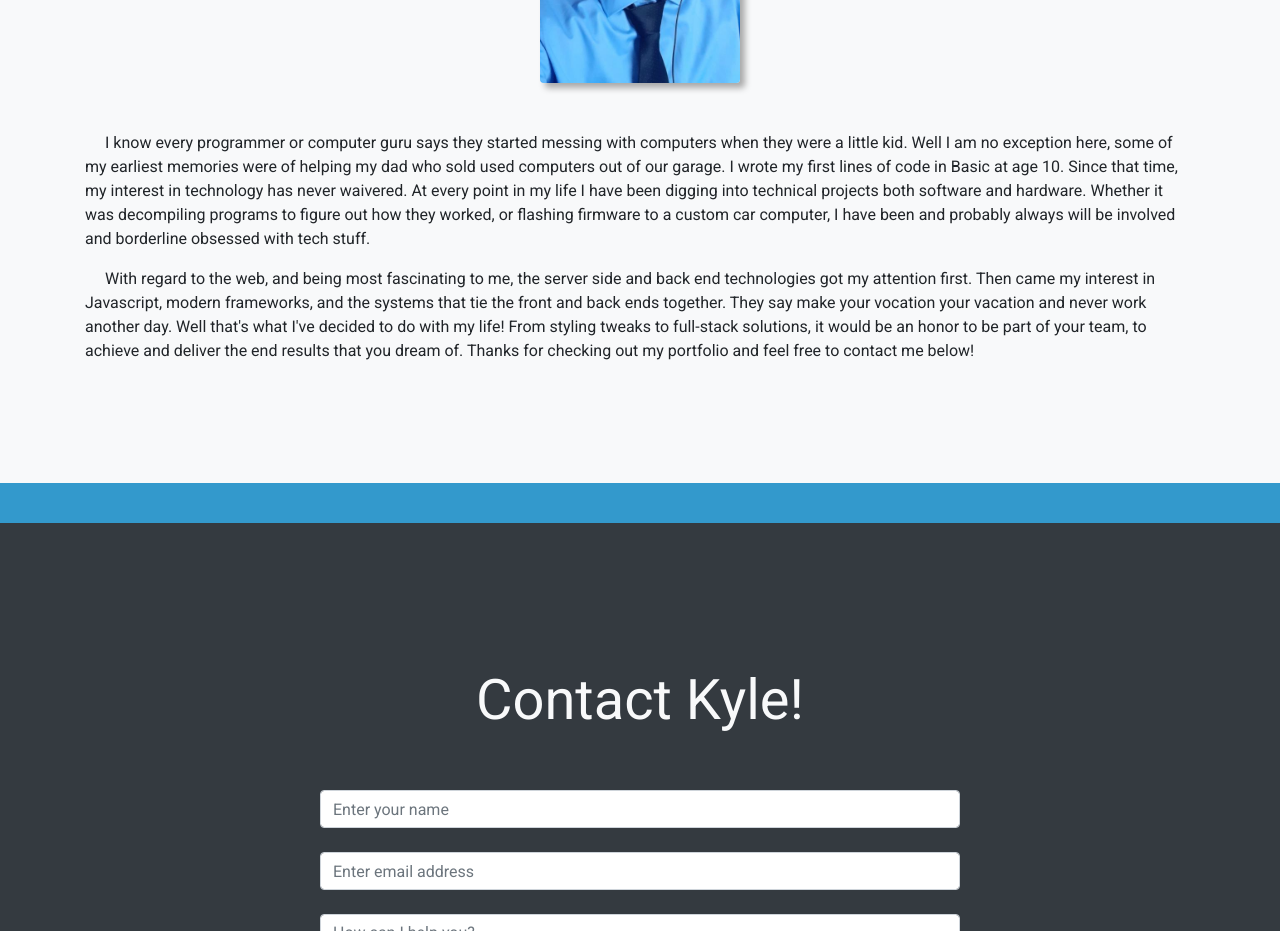
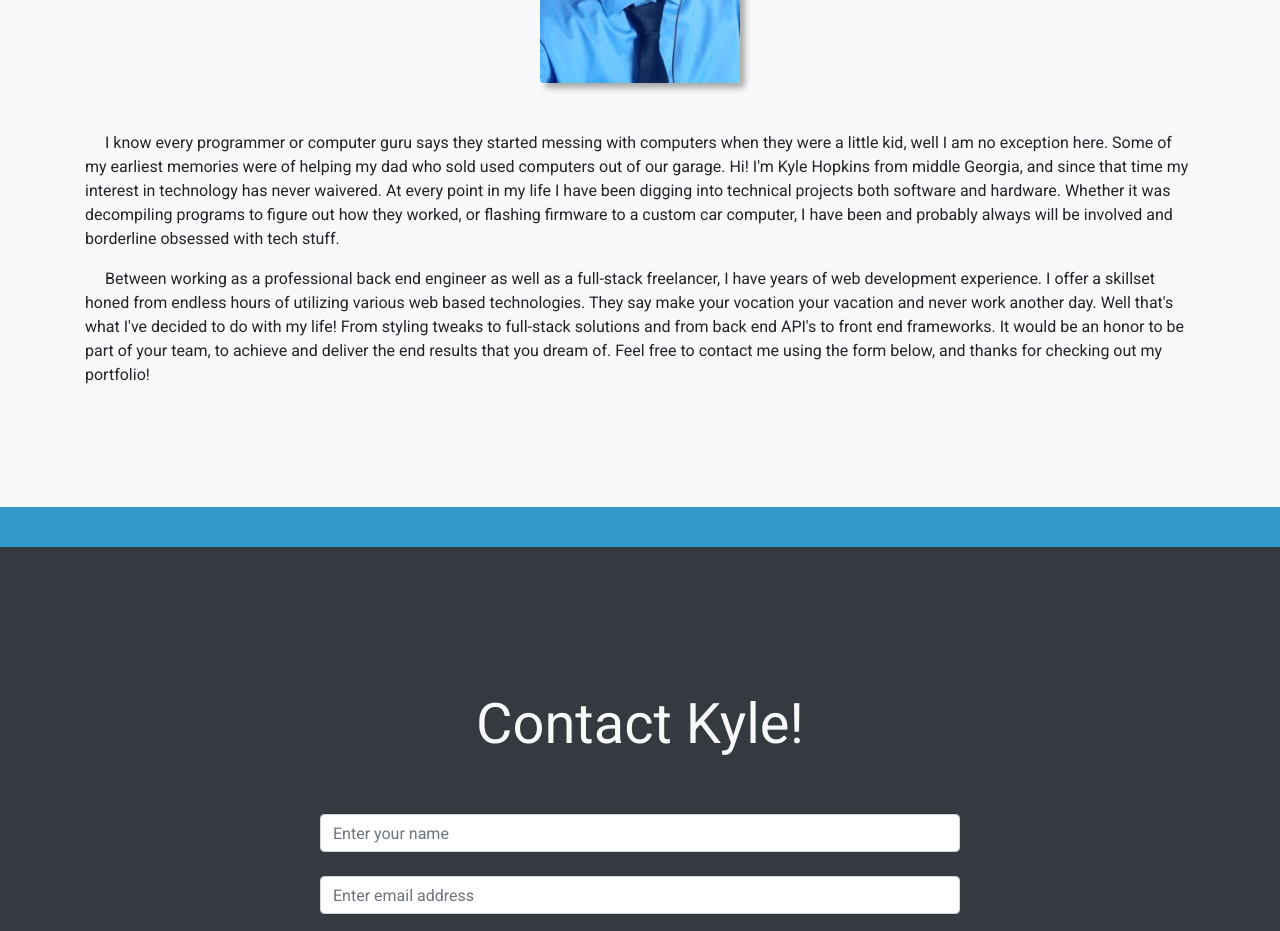
Before and after one commit to kh09211/Kylewebdev_VUE, a Vue app: page / in a window 1280 px wide. Shown: the part 5120-6051 px from the top of the page. Built offline with nearby package versions, Linux system fonts and the light colour scheme; no server answers.

Commit message:
Changed about me text

```diff
--- a/src/components/AboutMe.vue
+++ b/src/components/AboutMe.vue
@@ -10,8 +10,8 @@
 			<div class="text-left">
 				<br>
 				<br>
-	  			<p>I know every programmer or computer guru says they started messing with computers when they were a little kid. Well I am no exception here, some of my earliest memories were of helping my dad who sold used computers out of our garage. I wrote my first lines of code in Basic at age 10. Since that time, my interest in technology has never waivered. At every point in my life I have been digging into technical projects both software and hardware. Whether it was decompiling programs to figure out how they worked, or flashing firmware to a custom car computer, I have been and probably always will be involved and borderline obsessed with tech stuff.</p>
-	  			<p>With regard to the web, and being most fascinating to me, the server side and back end technologies got my attention first. Then came my interest in Javascript, modern frameworks, and the systems that tie the front and back ends together. They say make your vocation your vacation and never work another day. Well that's what I've decided to do with my life! From styling tweaks to full-stack solutions, it would be an honor to be part of your team, to achieve and deliver the end results that you dream of. Thanks for checking out my portfolio and feel free to contact me below!</p>
+	  			<p>I know every programmer or computer guru says they started messing with computers when they were a little kid, well I am no exception here. Some of my earliest memories were of helping my dad who sold used computers out of our garage. Hi! I'm Kyle Hopkins from middle Georgia, and since that time my interest in technology has never waivered. At every point in my life I have been digging into technical projects both software and hardware. Whether it was decompiling programs to figure out how they worked, or flashing firmware to a custom car computer, I have been and probably always will be involved and borderline obsessed with tech stuff.</p>
+	  			<p>Between working as a professional back end engineer as well as a full-stack freelancer, I have years of web development experience. I offer a skillset honed from endless hours of utilizing various web based technologies. They say make your vocation your vacation and never work another day. Well that's what I've decided to do with my life! From styling tweaks to full-stack solutions and from back end API's to front end frameworks. It would be an honor to be part of your team, to achieve and deliver the end results that you dream of. Feel free to contact me using the form below, and thanks for checking out my portfolio!</p>
 	  		</div>
 	  		<form action="#contact">
 
```
